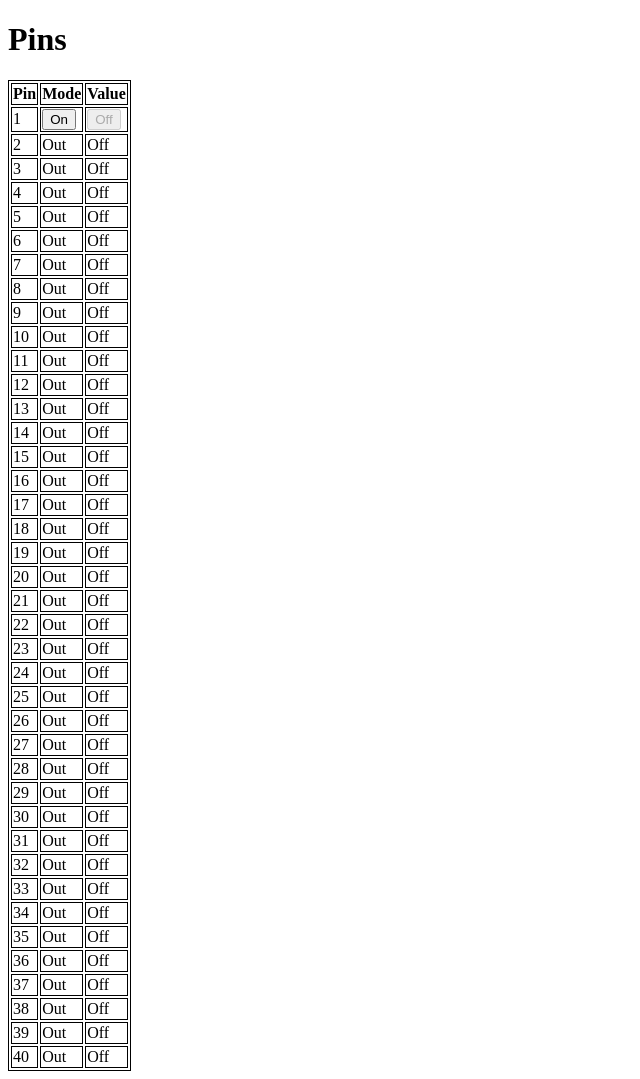
After one commit to roipalmeroperez/Rasperry_Pin_Manager, a Flask app: template templates/pins.html in a window 1280 px wide. The commit adds this page. Shown: the whole page, without its empty margins (0-640 px from the left). Run offline with Flask 2, Linux system fonts and the light colour scheme; the template is opened without the code that fills it, so the values that code supplies are empty.

```diff
--- /dev/null
+++ b/Model/historicDaoMySQL.py
@@ -0,0 +1,2 @@
+def doSelect():
+    print("Pin 1: On")
--- a/pins.py
+++ b/Model/pins.py
@@ -1,7 +1,7 @@
 import RPi.GPIO as GPIO
 import json
 
-pin_conf_file = open('pin_config.json')
+pin_conf_file = open('./Model/pin_config.json')
 pin_conf = json.loads(pin_conf_file.read())
 
 class NotAllowedPinException(Exception):
@@ -32,8 +32,12 @@ def on(pin):
 def off(pin):
     GPIO.output(pin, GPIO.LOW)
 
+
+
 if __name__ == '__main__':
     # Tests
+    pin_conf_file = open('pin_config.json')
+    pin_conf = json.loads(pin_conf_file.read())
     init()
     #raise NotAllowedPinException
     #setOut('25')
--- a/app.py
+++ b/app.py
@@ -1,5 +1,5 @@
-import pins
-from flask import Flask, render_template
+import Model.pins as pins
+from flask import Flask, render_template, abort
 
 
 app = Flask(__name__)
@@ -8,18 +8,27 @@ app = Flask(__name__)
 def index():
     return render_template('index.html')
 
+@app.route('/forbidden')
+def forbidenWeb():
+    return abort(403, "Custom message.")
+
+@app.route('/error')
+def errorWeb():
+    return abort(500)
+
 @app.route('/pins')
 def pinweb():
     list= '<ul>'
     for i in range(1,5):
         list = list + '<li>Elemento ' + str(i) + '</li>'
     list = list + '</ul>'
-    #list = '<h1>Pene</h1>'
+    #list = '<h1>Hola</h1>'
     templateData = {
         'lista' : list
         }
     #return render_template('pines.html', **templateData)
-    return list
+    #return list
+    return render_template('pins.html')
 
 
 @app.route('/<pin>/<action>')
@@ -27,8 +36,8 @@ def pinset(pin, action):
     pin = int(pin)
     if ((pin < 1) or (pin > 40)):
         print('Pin out of range')
-    elif not(pins.allowedPins[pin-1]):
-        print('Not allowed pin')
+    #elif not(pins.allowedPins[pin-1]):
+    #    print('Not allowed pin')
     elif action == 'out':
         pins.setOut(pin)
     elif action == 'in':
--- a/config_example.json
+++ b/config_example.json
@@ -1,3 +1,6 @@
 {
-	"PIN_WEB_NAME": "pinWeb_es.py"
+	"DATABASE_HOST": "host",
+	"DATABASE_USER": "user",
+	"DATABASE_PASSWORD": "password",
+	"HISTORIC_DAO_NAME": "daoName"
 }
--- /dev/null
+++ b/static/style.css
@@ -0,0 +1,3 @@
+table, th, td {
+	border: 1px solid black;
+}
--- /dev/null
+++ b/templates/pins.html
@@ -0,0 +1,138 @@
+<!DOCTYPE html>
+<html>
+<head>
+   <title>Pins</title>
+   <link rel="stylesheet" href="../static/style.css">
+</head>
+
+<body>
+   <h1>Pins</h1>
+   <table>
+       <tr>
+           <th>Pin</th><th>Mode</th><th>Value</th>
+       </tr>
+       <tr>
+           <td>1</td><td><button>On</button></td><td><button disabled>Off</button></td>
+       </tr>
+       <tr>
+           <td>2</td><td>Out</td><td>Off</td>
+       </tr>
+       <tr>
+           <td>3</td><td>Out</td><td>Off</td>
+       </tr>
+       <tr>
+           <td>4</td><td>Out</td><td>Off</td>
+       </tr>
+       <tr>
+           <td>5</td><td>Out</td><td>Off</td>
+       </tr>
+       <tr>
+           <td>6</td><td>Out</td><td>Off</td>
+       </tr>
+       <tr>
+           <td>7</td><td>Out</td><td>Off</td>
+       </tr>
+       <tr>
+           <td>8</td><td>Out</td><td>Off</td>
+       </tr>
+       <tr>
+           <td>9</td><td>Out</td><td>Off</td>
+       </tr>
+       <tr>
+           <td>10</td><td>Out</td><td>Off</td>
+       </tr>
+       <tr>
+           <td>11</td></td><td>Out</td><td>Off</td>
+       </tr>
+       <tr>
+           <td>12</td></td><td>Out</td><td>Off</td>
+       </tr>
+       <tr>
+           <td>13</td></td><td>Out</td><td>Off</td>
+       </tr>
+       <tr>
+           <td>14</td></td><td>Out</td><td>Off</td>
+       </tr>
+       <tr>
+           <td>15</td></td><td>Out</td><td>Off</td>
+       </tr>
+       <tr>
+           <td>16</td></td><td>Out</td><td>Off</td>
+       </tr>
+       <tr>
+           <td>17</td></td><td>Out</td><td>Off</td>
+       </tr>
+       <tr>
+           <td>18</td></td><td>Out</td><td>Off</td>
+       </tr>
+       <tr>
+           <td>19</td></td><td>Out</td><td>Off</td>
+       </tr>
+       <tr>
+           <td>20</td></td><td>Out</td><td>Off</td>
+       </tr>
+       <tr>
+           <td>21</td></td><td>Out</td><td>Off</td>
+       </tr>
+       <tr>
+           <td>22</td></td><td>Out</td><td>Off</td>
+       </tr>
+       <tr>
+           <td>23</td></td><td>Out</td><td>Off</td>
+       </tr>
+       <tr>
+           <td>24</td></td><td>Out</td><td>Off</td>
+       </tr>
+       <tr>
+           <td>25</td></td><td>Out</td><td>Off</td>
+       </tr>
+       <tr>
+           <td>26</td></td><td>Out</td><td>Off</td>
+       </tr>
+       <tr>
+           <td>27</td></td><td>Out</td><td>Off</td>
+       </tr>
+       <tr>
+           <td>28</td></td><td>Out</td><td>Off</td>
+       </tr>
+       <tr>
+           <td>29</td></td><td>Out</td><td>Off</td>
+       </tr>
+       <tr>
+           <td>30</td></td><td>Out</td><td>Off</td>
+       </tr>
+       <tr>
+           <td>31</td></td><td>Out</td><td>Off</td>
+       </tr>
+       <tr>
+           <td>32</td></td><td>Out</td><td>Off</td>
+       </tr>
+       <tr>
+           <td>33</td></td><td>Out</td><td>Off</td>
+       </tr>
+       <tr>
+           <td>34</td></td><td>Out</td><td>Off</td>
+       </tr>
+       <tr>
+           <td>35</td></td><td>Out</td><td>Off</td>
+       </tr>
+       <tr>
+           <td>36</td></td><td>Out</td><td>Off</td>
+       </tr>
+       <tr>
+           <td>37</td></td><td>Out</td><td>Off</td>
+       </tr>
+       <tr>
+           <td>38</td></td><td>Out</td><td>Off</td>
+       </tr>
+       <tr>
+           <td>39</td></td><td>Out</td><td>Off</td>
+       </tr>
+       <tr>
+           <td>40</td></td><td>Out</td><td>Off</td>
+       </tr>
+   </table>
+
+</body>
+
+</html>
```
Also changed, not shown: Model/historicDao.py (added, +13 -0 lines), templates/index.html (+7 -9 lines), Model/__init__.py (added), Model/pin_config.json (renamed from pin_config.json).
